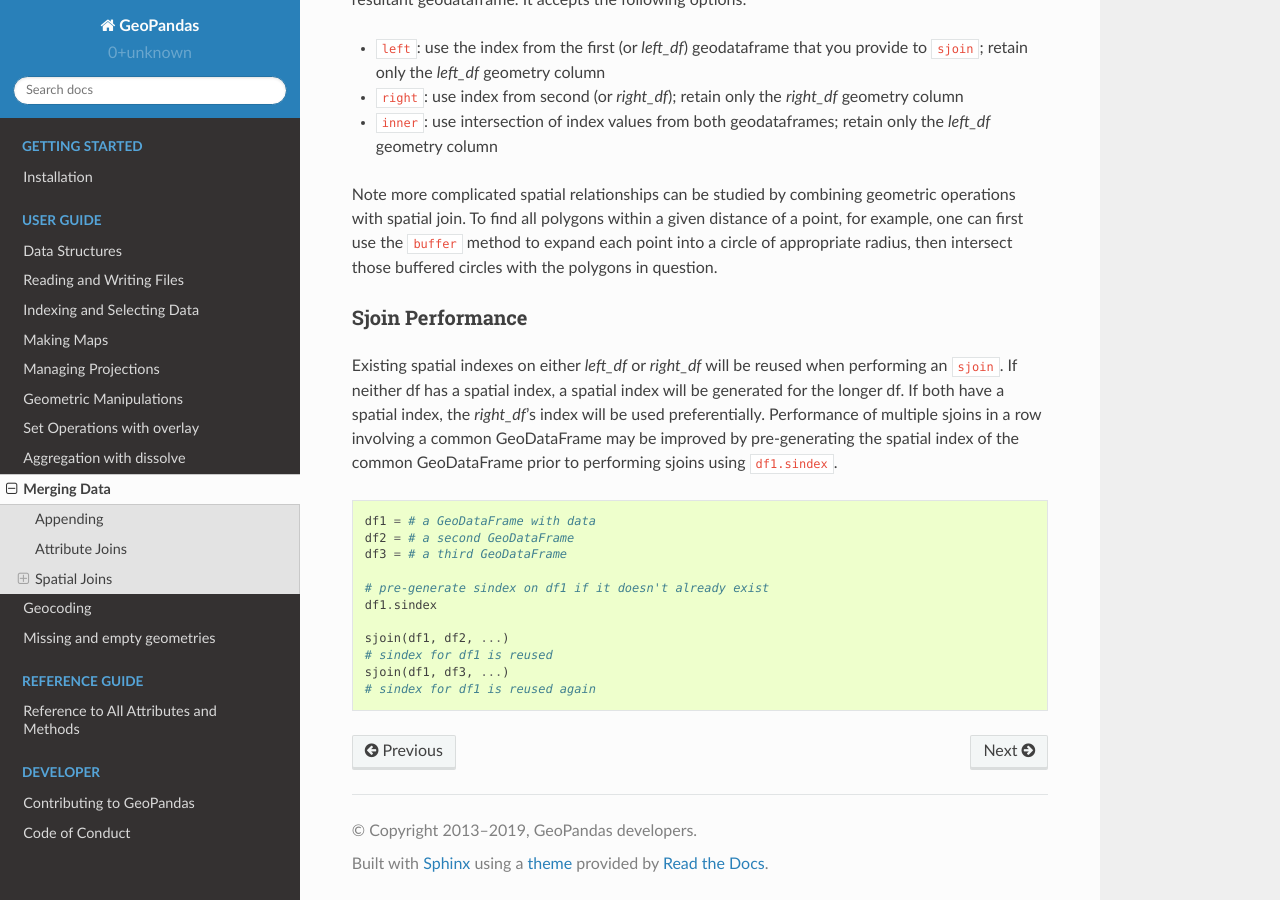
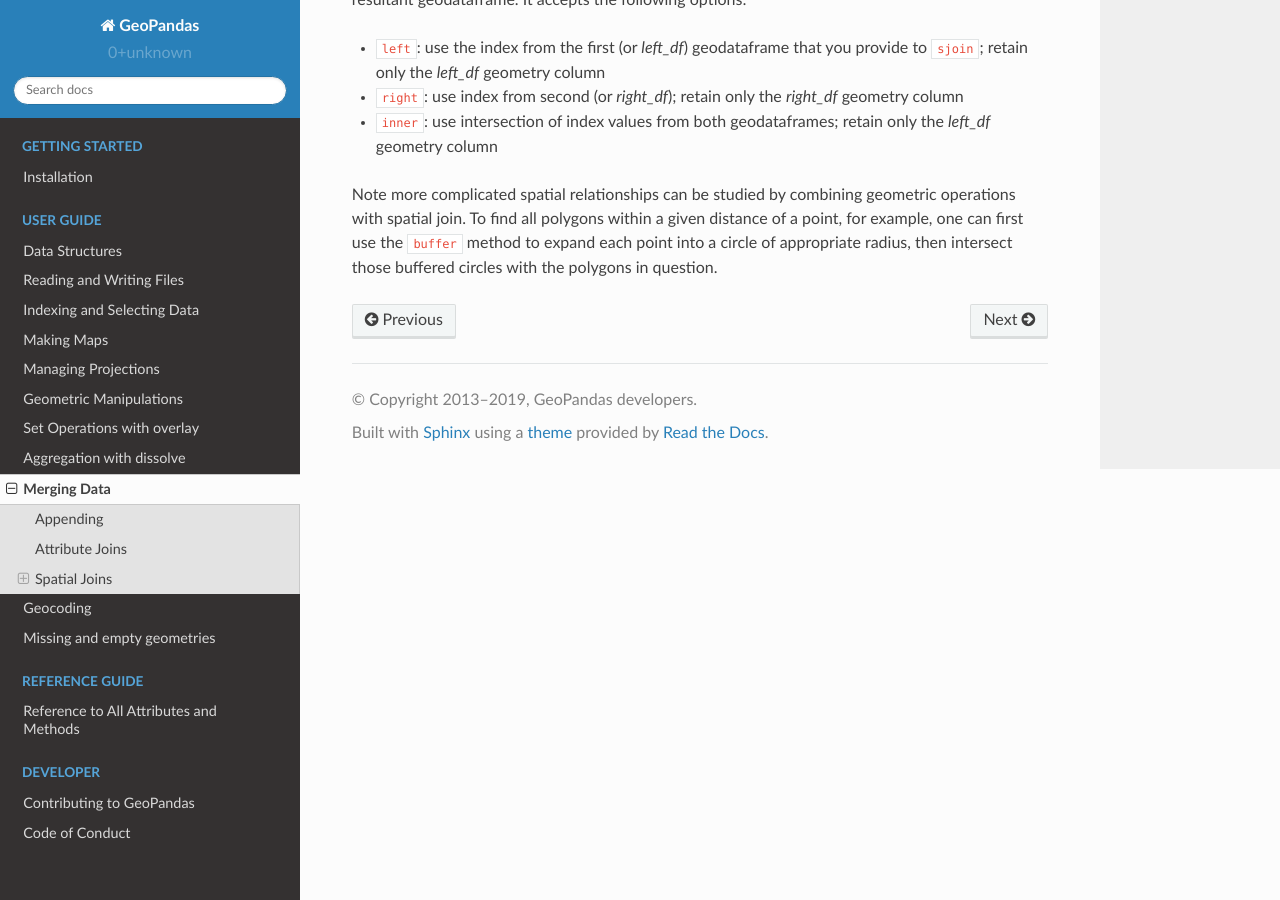
Before and after one commit to geopandas/geopandas, a Sphinx documentation site: the page built from doc/source/mergingdata.rst, in a window 1280 px wide and 900 px high, scrolled down 2030 px. Built offline with Sphinx 7.4.7 and the Read the Docs theme 2.0.0, drawn with Linux system fonts in a browser that asks for light colours; pages that are not in the unit, such as notebooks, are missing from menus.

Commit message:
remove perf section from docs

```diff
--- a/doc/source/mergingdata.rst
+++ b/doc/source/mergingdata.rst
@@ -112,23 +112,3 @@ The `how` argument specifies the type of join that will occur and which geometry
 * ``inner``: use intersection of index values from both geodataframes; retain only the `left_df` geometry column
 
 Note more complicated spatial relationships can be studied by combining geometric operations with spatial join. To find all polygons within a given distance of a point, for example, one can first use the ``buffer`` method to expand each point into a circle of appropriate radius, then intersect those buffered circles with the polygons in question.
-
-
-Sjoin Performance
-~~~~~~~~~~~~~~~~~~
-
-Existing spatial indexes on either `left_df` or `right_df` will be reused when performing an ``sjoin``. If neither df has a spatial index, a spatial index will be generated for the longer df. If both have a spatial index, the `right_df`'s index will be used preferentially. Performance of multiple sjoins in a row involving a common GeoDataFrame may be improved by pre-generating the spatial index of the common GeoDataFrame prior to performing sjoins using ``df1.sindex``.
-
-.. code-block:: python
-
-    df1 = # a GeoDataFrame with data
-    df2 = # a second GeoDataFrame
-    df3 = # a third GeoDataFrame
-
-    # pre-generate sindex on df1 if it doesn't already exist
-    df1.sindex
-
-    sjoin(df1, df2, ...)
-    # sindex for df1 is reused
-    sjoin(df1, df3, ...)
-    # sindex for df1 is reused again
```
